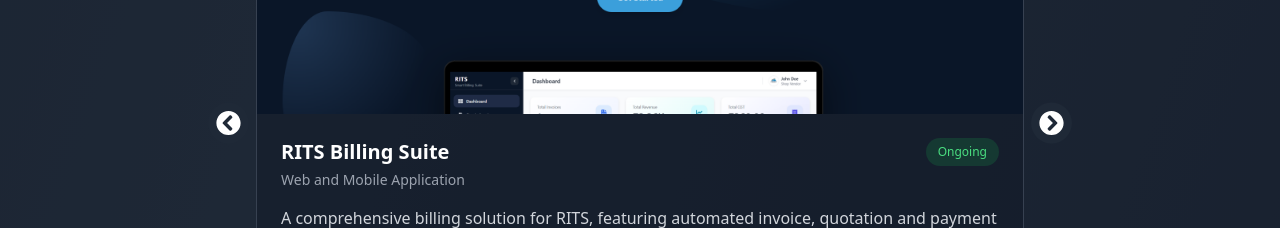
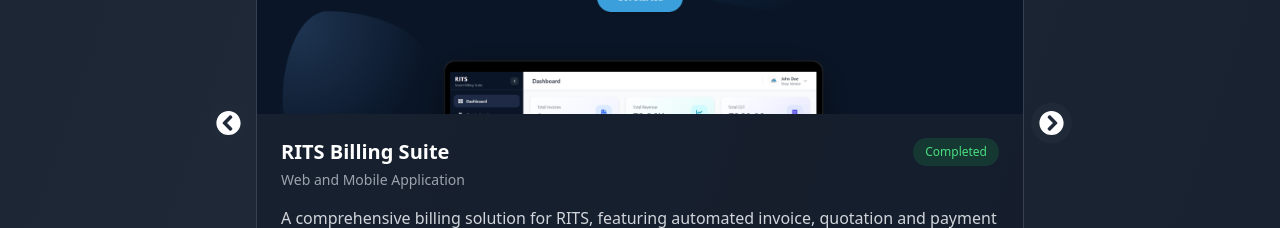
Before and after one commit to sanat-buyya/my-portfolio, a React (Vite) app: page / in a window 1280 px wide. Shown: the part 2740-2968 px from the top of the page. Built offline with nearby package versions, Linux system fonts and the light colour scheme.

Commit message:
Change project status from 'Ongoing' to 'Completed'

```diff
--- a/src/App.jsx
+++ b/src/App.jsx
@@ -607,7 +607,7 @@
         "Tailwind CSS",
         "React Native",
       ],
-      status: "Ongoing",
+      status: "Completed",
     },
     {
       title: "SwapTicket",
```
